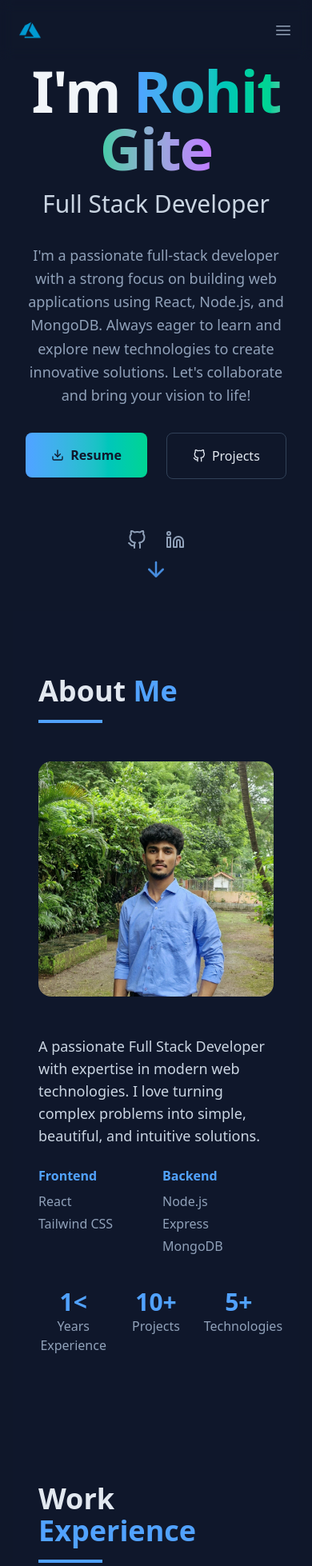
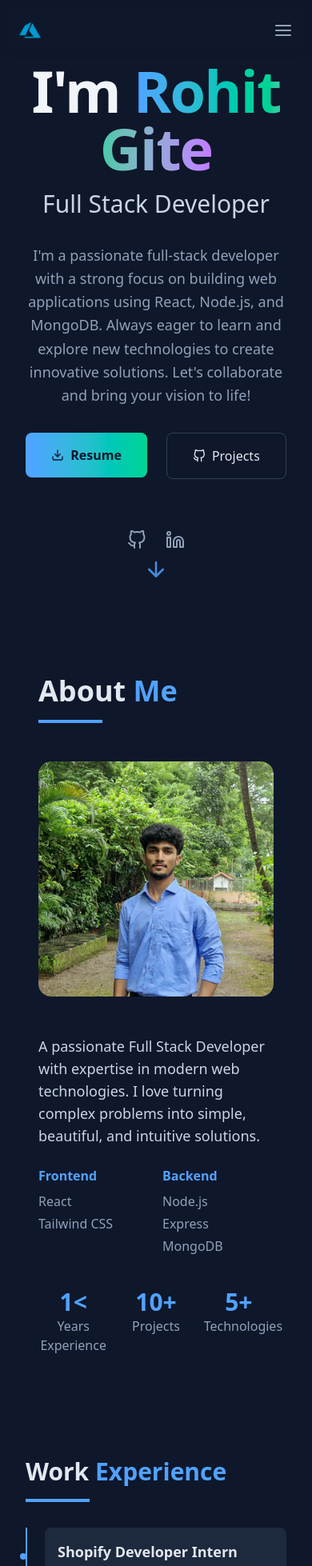
Before and after one commit to Rohit1419/portfolio, a React (Vite) app: page / in a window 390 px wide. Shown: the top 1958 px of the page at 80% size. Built offline with nearby package versions, Linux system fonts and the light colour scheme.

Commit message:
Enhanced responsive design for mobile devices

```diff
--- a/src/component/Experience/Experience.jsx
+++ b/src/component/Experience/Experience.jsx
@@ -3,17 +3,20 @@ import { experiences } from "../../data/experiences";
 
 const Experience = () => {
   return (
-    <section id="experience" className="min-h-screen bg-slate-900 py-20">
-      <div className="max-w-6xl mx-auto px-8">
+    <section
+      id="experience"
+      className="min-h-screen bg-slate-900 py-12 sm:py-20"
+    >
+      <div className="max-w-6xl mx-auto px-4 sm:px-8">
         <motion.div
           initial={{ opacity: 0, y: 20 }}
           whileInView={{ opacity: 1, y: 0 }}
           transition={{ duration: 0.8 }}
-          className="space-y-16"
+          className="space-y-8 sm:space-y-16"
         >
           {/* Section Header */}
           <div className="space-y-4">
-            <h2 className="text-4xl font-bold text-slate-200">
+            <h2 className="text-3xl sm:text-4xl font-bold text-slate-200">
               Work <span className="text-blue-400">Experience</span>
             </h2>
             <div className="w-20 h-1 bg-blue-400"></div>
@@ -22,7 +25,7 @@ const Experience = () => {
           {/* Timeline */}
           <div className="relative">
             {/* Timeline line */}
-            <div className="absolute left-8 top-0 bottom-0 w-0.5 bg-blue-400"></div>
+            <div className="absolute left-0 sm:left-8 top-0 bottom-0 w-0.5 bg-blue-400"></div>
 
             {/* Experience Cards */}
             {experiences.map((exp, index) => (
@@ -31,21 +34,23 @@ const Experience = () => {
                 initial={{ opacity: 0, x: -20 }}
                 whileInView={{ opacity: 1, x: 0 }}
                 transition={{ duration: 0.8, delay: index * 0.2 }}
-                className="relative pl-20 pb-12"
+                className="relative pl-6 sm:pl-20 pb-12"
               >
                 {/* Timeline dot */}
-                <div className="absolute left-7 w-2 h-2 bg-blue-400 rounded-full transform -translate-x-1/2 mt-8"></div>
+                <div className="absolute left-[-3.5px] sm:left-7 w-2 h-2 bg-blue-400 rounded-full transform -translate-x-1/2 mt-8"></div>
 
                 {/* Card */}
-                <div className="bg-slate-800 rounded-lg p-6 hover:shadow-xl transition-shadow">
-                  <div className="flex justify-between items-start mb-4">
+                <div className="bg-slate-800 rounded-lg p-4 sm:p-6 hover:shadow-xl transition-shadow">
+                  <div className="flex flex-col sm:flex-row justify-between items-start sm:items-center mb-4">
                     <div>
-                      <h3 className="text-xl font-bold text-slate-200">
+                      <h3 className="text-lg sm:text-xl font-bold text-slate-200">
                         {exp.title}
                       </h3>
                       <p className="text-blue-400">{exp.company}</p>
                     </div>
-                    <span className="text-slate-400">{exp.date}</span>
+                    <span className="text-slate-400 mt-2 sm:mt-0">
+                      {exp.date}
+                    </span>
                   </div>
 
                   <p className="text-slate-300 mb-4">{exp.description}</p>
@@ -65,9 +70,10 @@ const Experience = () => {
                     href={exp.link}
                     target="_blank"
                     rel="noopener noreferrer"
-                    className="text-blue-400 hover:text-blue-300 transition-colors"
+                    className="text-blue-400 hover:text-blue-300 transition-colors inline-flex items-center"
                   >
-                    Visit Company →
+                    Visit Company
+                    <span className="ml-1">→</span>
                   </a>
                 </div>
               </motion.div>
--- a/src/component/Navbar/Navbar.jsx
+++ b/src/component/Navbar/Navbar.jsx
@@ -1,6 +1,13 @@
 import { motion } from "framer-motion";
 import { useState, useEffect } from "react";
-import { FiUser, FiBriefcase, FiCode, FiMail } from "react-icons/fi";
+import {
+  FiUser,
+  FiBriefcase,
+  FiCode,
+  FiMail,
+  FiMenu,
+  FiX,
+} from "react-icons/fi";
 import Logo from "../../assets/azure.png";
 
 const Navbar = () => {
@@ -21,6 +28,7 @@ const Navbar = () => {
     { name: "Projects", icon: FiCode },
     { name: "Contact", icon: FiMail },
   ];
+
   return (
     <motion.nav
       initial={{ y: -100 }}
@@ -45,7 +53,7 @@ const Navbar = () => {
           {navItems.map((item) => (
             <motion.a
               key={item.name}
-              href={`${"/"}#${item.name.toLowerCase()}`}
+              href={`/#${item.name.toLowerCase()}`}
               whileHover={{ y: -2 }}
               className="text-sm text-[#94A3B8] hover:text-[#F1F5F9] transition-all relative group flex items-center gap-2"
             >
@@ -62,24 +70,7 @@ const Navbar = () => {
           onClick={() => setMobileMenuOpen(!mobileMenuOpen)}
           className="md:hidden text-[#94A3B8] hover:text-[#F1F5F9]"
         >
-          <svg
-            xmlns="http://www.w3.org/2000/svg"
-            fill="none"
-            viewBox="0 0 24 24"
-            strokeWidth={1.5}
-            stroke="currentColor"
-            className="w-6 h-6"
-          >
-            <path
-              strokeLinecap="round"
-              strokeLinejoin="round"
-              d={
-                mobileMenuOpen
-                  ? "M6 18L18 6M6 6l12 12"
-                  : "M3.75 6.75h16.5M3.75 12h16.5M3.75 17.25h16.5"
-              }
-            />
-          </svg>
+          {mobileMenuOpen ? <FiX size={24} /> : <FiMenu size={24} />}
         </motion.button>
 
         {/* Mobile Menu */}
@@ -94,7 +85,7 @@ const Navbar = () => {
               {navItems.map((item) => (
                 <a
                   key={item.name}
-                  href={`#${item.name.toLowerCase()}`}
+                  href={`/#${item.name.toLowerCase()}`}
                   className="block text-[#94A3B8] hover:text-[#F1F5F9] transition-all flex items-center gap-2"
                   onClick={() => setMobileMenuOpen(false)}
                 >
```
